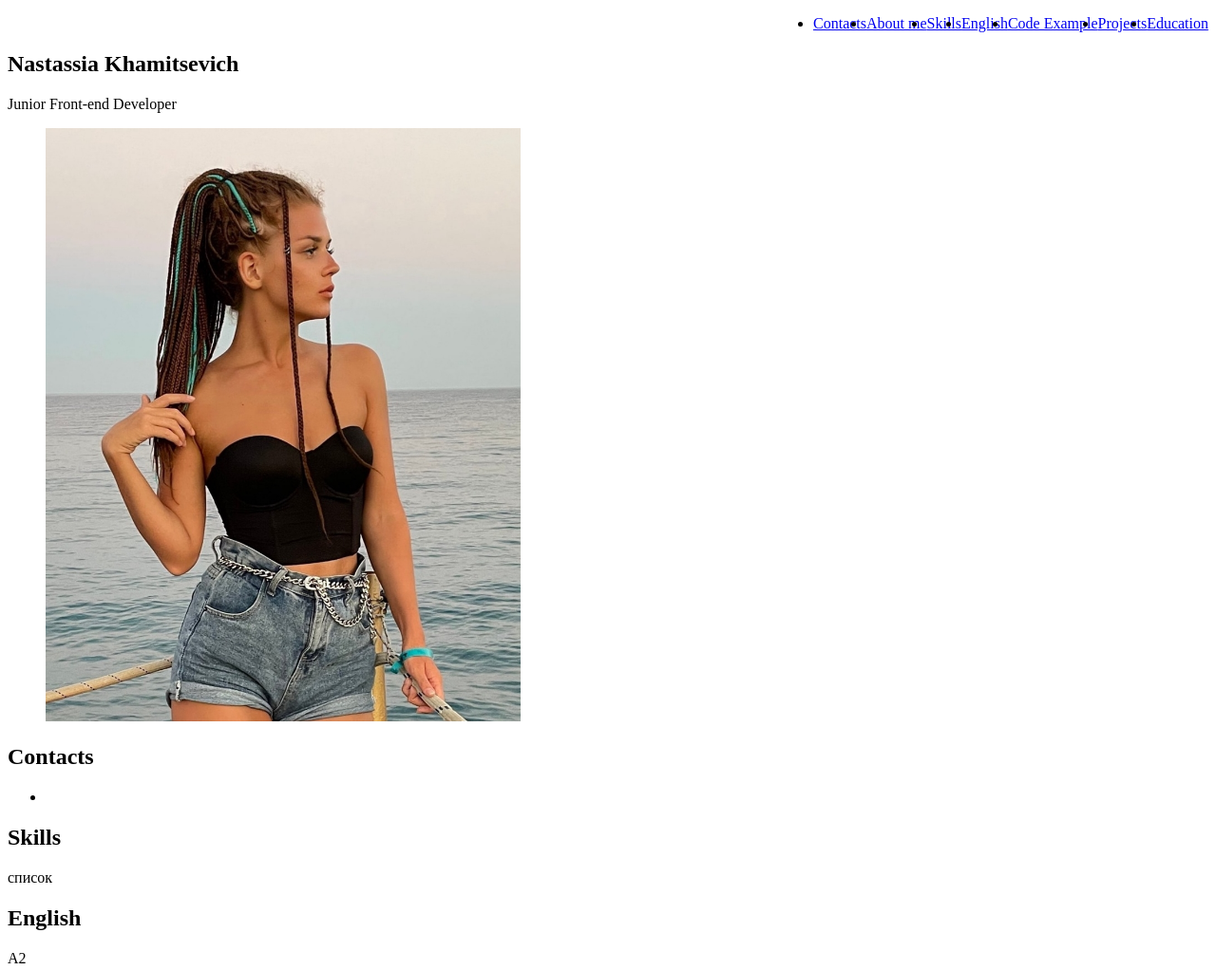
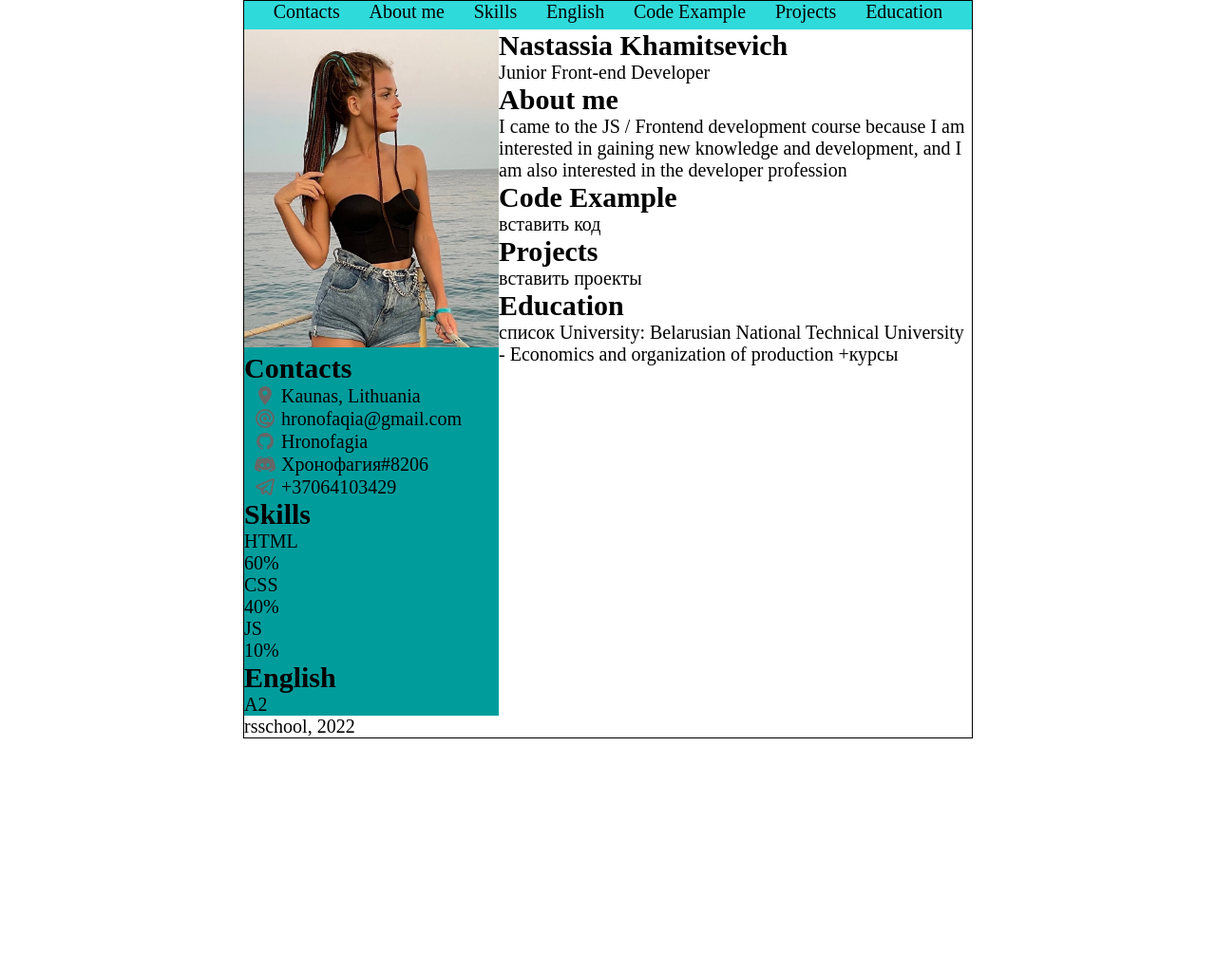
Before and after one commit to Hronofagia/rsschool-cv, a plain HTML site: page index.html in a window 1280 px wide. Shown: the top 1022 px of the page at 95% size. After the commit the page ends 800 px from the top, so only its background shows below. Drawn offline with Linux system fonts and the light colour scheme.

Commit message:
feat: add styles to first container

```diff
--- a/css/style.css
+++ b/css/style.css
@@ -1,27 +1,74 @@
 @font-face {
     font-family: Poppins;
-    src: url("assets/fonts/Poppins-Regular.ttf")
+    src: url("assets/fonts/Poppins-Medium.ttf")
 }
+
+
 
 * {
     box-sizing: border-box;
-}
-
-.nav-list {
-    display: flex;
-    justify-content: flex-end;
-    align-items: center;
+    padding: 0;
+    margin: 0;
 }
 
 html {
     scroll-behavior: smooth;
 }
 
-.main-container {
+body {
+    max-width: 60%;
+    margin: 0 auto;
+    border: 1px solid black;
+    font-size: 20px;
+}
+
+ul {
+    list-style: none;
+}
+
+.header {
+    background-color:rgb(47, 218, 218);
+    height: 30px;
+}
+
+.nav-list {
     display: flex;
-    flex-wrap: wrap;
+    justify-content: space-evenly;
 }
+
+a {
+    text-decoration: none;
+    color:black;
+}
+
+.nav-item{
+    font-size: 20px;
+    align-items: center;
+
+}
+
+main {
+    display: flex;
+}
+
+
 
 .section {
     width: 50%;
 }
+
+.first_container {
+    background-color: rgb(0, 156, 156);
+    max-width: 35%;
+}
+
+.photo {
+    width: 100%;
+}
+
+.contacts li {
+    display: flex;
+    align-items: center;
+    gap: 5px;
+    padding-left: 10px;
+}
--- a/index.html
+++ b/index.html
@@ -22,48 +22,69 @@
             </ul>
         </nav>
     </header>
-    <main class="main">
+    <main>
+
+        <div class="first_container">
+            <img class="photo" src="assets/img/Foto.jpg" alt="user image">
+
+            <section class="contacts">
+                <h2 class="sideheading">Contacts</h2>
+                <div class="container">
+                    <ul class="contacts">
+                        <li><img class="icon" src="assets/img/icons-location.png" alt="Location">Kaunas, Lithuania</li>
+                        <li><img class="icon" src="assets/img/icon-email.png" alt="Email">hronofaqia@gmail.com</li>
+                        <li><img class="icon" src="assets/img/icon-github.png" alt="Github" width="24px">Hronofagia</li>
+                        <li><img class="icon" src="assets/img/icon-discord.png" alt="Discord">Хронофагия#8206</li>
+                        <li><img class="icon" src="assets/img/icon-telegramm.png" alt="Telegramm">+37064103429</li>
+                    </ul>
+                </div>
+            </section>
+
+            <section class="skills">
+                <h2 class="sideheading">Skills</h2>
+                <dl class="skills-list">
+                    <dt class="skill-html">HTML</dt>
+                    <dd class="level"><div style="width: 60%;">60%</div></dd>
+                    <dt class="skill-css">CSS</dt>
+                    <dd class="level"><div style="width: 40%;">40%</div></dd>
+                    <dt class="skill-js">JS</dt>
+                    <dd class="level"><div style="width: 10%;">10%</div></dd>
+                </dl>
+            </section>
+
+            <section class="english">
+                <h2 class="sideheading">English</h2>
+                <p>A2</p>
+            </section>
+        </div>
+
+        <div class="second_container">
+
             <section class="I">
                 <h1 class="heading">Nastassia Khamitsevich</h1>
                 <p>Junior Front-end Developer</p>
             </section>
-        <aside class="sidebar">
-            <figure class="user-image">
-                <img src="assets/img/Foto.jpg" width="500" height="" alt="user image">
-            </figure>
-            <section class="contacts">
-                <h2 class="sideheading">Contacts</h2>
-                <div class="container">
-                    <ul class="contacts">
-                        <li></li>
-                    </ul>
-                </div>
-            </section>
-            <section class="skills">
-                <h2 class="sideheading">Skills</h2>
-                <p>список</p>
-            </section>
-            <section class="english">
-                <h2 class="sideheading">English</h2>
-                <p>A2</p>
-            </section>
-        </aside>
+
             <section class="summary">
                 <h2 class="subheading">About me</h2>
                 <p>I came to the JS / Frontend development course because I am interested in gaining new knowledge and development, and I am also interested in the developer profession</p>
             </section>
+
             <section class="code">
                 <h2 class="subheading">Code Example</h2>
                 <p>вставить код</p>
             </section>
+
             <section class="projects">
                 <h2 class="subheading">Projects</h2>
                 <p>вставить проекты</p>
             </section>
+
             <section class="education">
                 <h2 class="subheading">Education</h2>
                 <p>список University: Belarusian National Technical University - Economics and organization of production +курсы</p>
             </section>
+        </div>
     </main>
     <footer class="footer">
         <p>rsschool, 2022</p>
```
Lines whose indentation alone changed are shown as unchanged.
